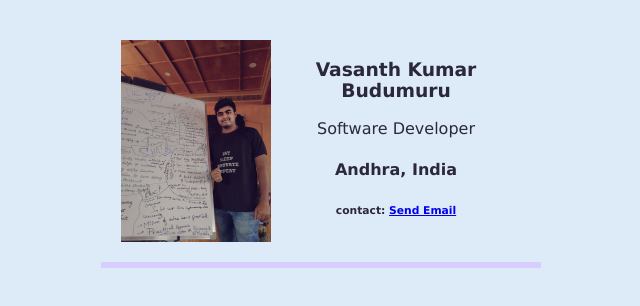
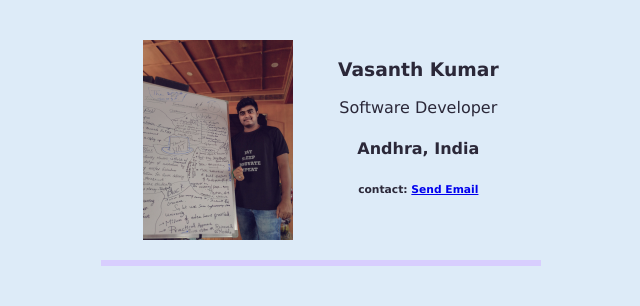
Before and after one commit to vasanth5627/BusinessCard, a plain HTML site: page index.html in a window 1280 px wide. Shown: the whole page, without its empty margins (319-959 px from the left). Drawn offline with Linux system fonts and the light colour scheme.

Commit message:
Update index.html

```diff
--- a/index.html
+++ b/index.html
@@ -7,7 +7,7 @@
         <div class="card">
             <img class="avatar" src="image.jpg">
             <div >
-                <h3>Vasanth Kumar Budumuru</h3>
+                <h3>Vasanth Kumar</h3>
                 <p>Software Developer</p>
                 <h4>Andhra, India</h4>
                 <h6>contact: <a href="mailto: chicvasanth@gmail.com">Send Email</a></h6>
```
